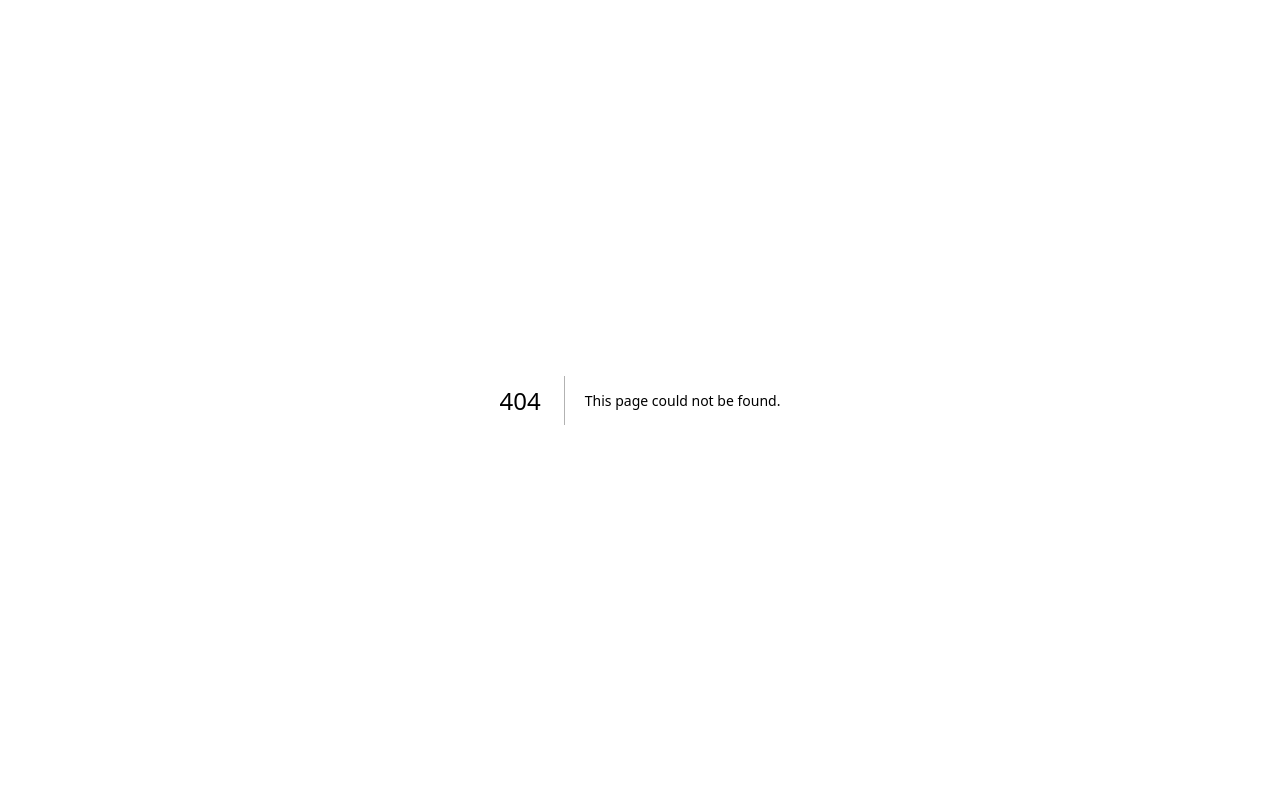
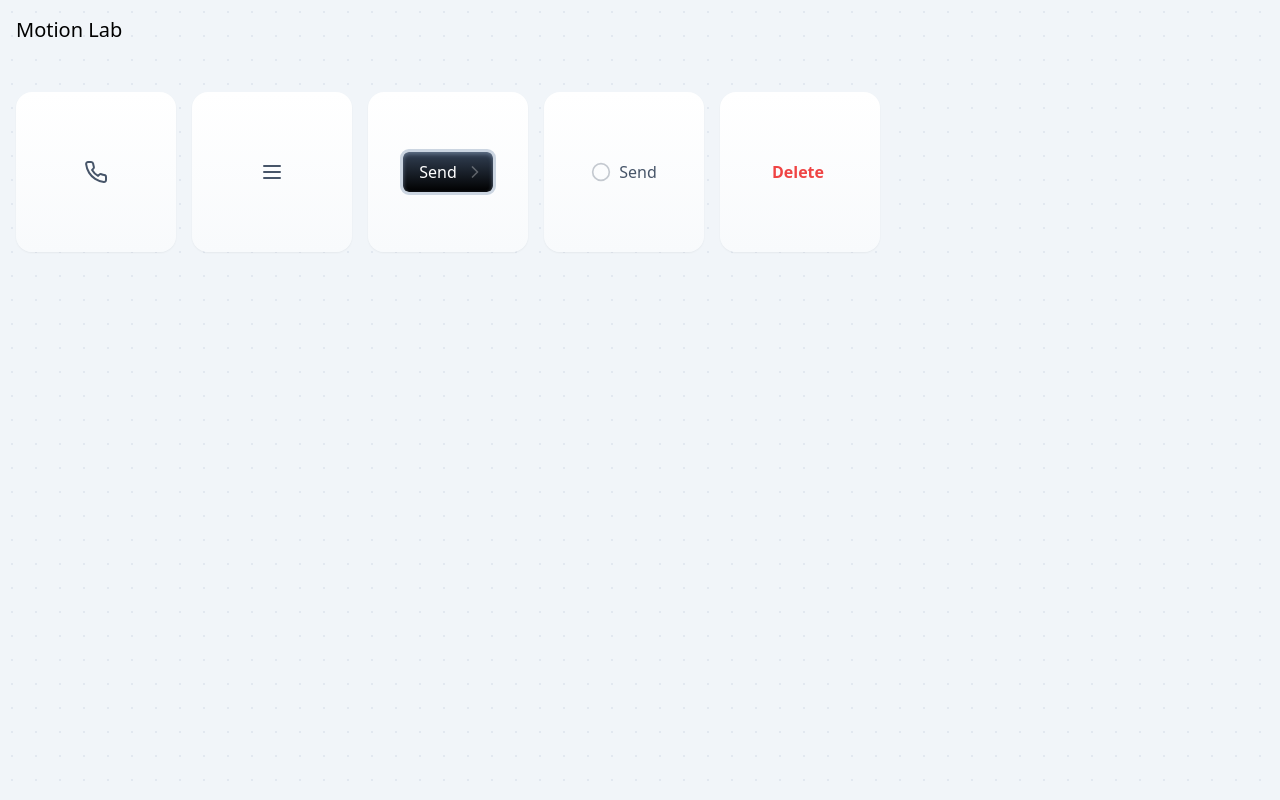
Before and after one commit to jordienr/jordienric.com, a Next.js app: page /lab in a window 1280 px wide. Before the commit this address had no page. Built offline with nearby package versions, Linux system fonts and the light colour scheme.

Commit message:
add motion lab

```diff
--- a/app/globals.css
+++ b/app/globals.css
@@ -15,3 +15,11 @@
 .photo-btn {
   @apply p-2 rounded-md text-slate-500 text-xs hover:bg-blue-100 hover:text-blue-500 transition;
 }
+
+.experiment {
+  @apply bg-gradient-to-b from-white to-slate-50 w-40 h-40 rounded-2xl shadow-sm border-slate-200 min-h-[80px] flex justify-center items-center;
+}
+
+.highlight {
+  @apply shadow-inner shadow-slate-500;
+}
--- /dev/null
+++ b/app/lab/page.tsx
@@ -0,0 +1,210 @@
+"use client";
+import {
+  ArrowRight,
+  Check,
+  CheckCheck,
+  CheckCircle,
+  ChevronRight,
+  Circle,
+  Menu,
+  Phone,
+  Trash,
+  Trash2,
+  Trash2Icon,
+  X,
+} from "lucide-react";
+import { AnimatePresence, motion } from "framer-motion";
+import { useState } from "react";
+
+export default function Lab() {
+  const phoneVariants = {
+    ringing: {
+      rotate: [0, -11, 10, -11, 10, 0],
+      transition: {
+        duration: 0.4,
+        ease: "easeInOut",
+        loop: Infinity,
+      },
+    },
+    still: {
+      rotate: 0,
+      transition: {
+        duration: 0.5,
+        ease: "easeInOut",
+      },
+    },
+  };
+
+  const [isOpen, setIsOpen] = useState(false);
+
+  const menuVariants = {
+    open: {
+      transition: {
+        duration: 0.2,
+        ease: "easeInOut",
+      },
+    },
+    closed: {
+      rotate: 180,
+      transition: {
+        duration: 0.2,
+        ease: "easeInOut",
+      },
+    },
+  };
+
+  const [buttonHover, setButtonHover] = useState(false);
+
+  const buttonVariants = {
+    hover: {
+      rotate: 360,
+      transition: {
+        duration: 0.3,
+        ease: "easeInOut",
+      },
+    },
+    default: {
+      opacity: 0.3,
+      transition: {
+        duration: 0.4,
+        ease: "easeInOut",
+      },
+    },
+  };
+
+  const [isChecked, setIsChecked] = useState(false);
+
+  const [deleteHover, setDeleteHover] = useState(false);
+
+  const deleteVariants = {
+    buttonHover: {
+      width: "104px",
+      transition: {
+        duration: 0.1,
+        ease: "easeInOut",
+      },
+    },
+    buttonDefault: {
+      width: "80px",
+      transition: {
+        duration: 0.1,
+        ease: "easeInOut",
+      },
+    },
+    iconHover: {
+      y: 0,
+      opacity: 1,
+      scale: 1,
+      display: "block",
+      transition: {
+        duration: 0.1,
+        ease: "easeInOut",
+        delay: 0.2,
+      },
+    },
+    iconDefault: {
+      y: 4,
+      opacity: 0,
+      scale: 0.2,
+      display: "none",
+      transition: {
+        duration: 0.2,
+        ease: "easeInOut",
+      },
+    },
+  };
+
+  return (
+    <div className="p-4">
+      <h1 className=" text-xl">Motion Lab</h1>
+
+      <div className="flex gap-4 mt-12 flex-wrap">
+        <div className="experiment text-slate-600 hover:text-blue-500 w-20">
+          <motion.div
+            className="p-4"
+            whileHover={"ringing"}
+            variants={phoneVariants}
+          >
+            <Phone />
+          </motion.div>
+        </div>
+        <div className="experiment text-slate-600 hover:text-blue-500 w-20">
+          <motion.button
+            className="p-4"
+            variants={menuVariants}
+            animate={isOpen ? "open" : "closed"}
+            onClick={() => setIsOpen(!isOpen)}
+          >
+            {isOpen ? <X /> : <Menu />}
+          </motion.button>
+        </div>
+        <div className="experiment text-slate-600 hover:text-blue-500">
+          <motion.button
+            onHoverStart={() => setButtonHover(true)}
+            onHoverEnd={() => setButtonHover(false)}
+            className="p-2 pr-2 pl-4 rounded-md bg-gradient-to-b from-slate-700 to-black text-white outline outline-slate-300 flex items-center gap-2 hover:outline-2 highlight"
+          >
+            Send
+            {buttonHover ? (
+              <motion.span
+                variants={buttonVariants}
+                animate={buttonHover ? "hover" : "default"}
+              >
+                <ArrowRight size="20" />
+              </motion.span>
+            ) : (
+              <motion.span
+                variants={buttonVariants}
+                animate={buttonHover ? "hover" : "default"}
+              >
+                <ChevronRight size="20" />
+              </motion.span>
+            )}
+          </motion.button>
+        </div>
+
+        <div className="experiment text-slate-600 hover:text-blue-500">
+          <motion.button
+            onClick={() => setIsChecked(!isChecked)}
+            className="p-2 hover:bg-slate-100 rounded-md flex items-center gap-2"
+          >
+            {isChecked ? (
+              <motion.span
+                variants={buttonVariants}
+                animate={isChecked ? "hover" : "default"}
+              >
+                <CheckCircle size="20" />
+              </motion.span>
+            ) : (
+              <motion.span
+                variants={buttonVariants}
+                animate={isChecked ? "hover" : "default"}
+              >
+                <Circle size="20" />
+              </motion.span>
+            )}
+            Send
+          </motion.button>
+        </div>
+
+        <div className="experiment">
+          <motion.button
+            onHoverStart={() => setDeleteHover(true)}
+            onHoverEnd={() => setDeleteHover(false)}
+            className="p-2 px-4 gap-2 hover:bg-red-50 flex items-center justify-end text-red-500 hover:text-red-600 rounded-md transition-all  hover:border-red-300 font-semibold"
+            variants={deleteVariants}
+            animate={deleteHover ? "buttonHover" : "buttonDefault"}
+          >
+            <motion.span
+              variants={deleteVariants}
+              animate={deleteHover ? "iconHover" : "iconDefault"}
+            >
+              <Trash2 size="20" />
+            </motion.span>
+            Delete
+          </motion.button>
+        </div>
+      </div>
+    </div>
+  );
+}
--- a/package.json
+++ b/package.json
@@ -18,6 +18,7 @@
     "eslint-config-next": "13.1.6",
     "exif-parser": "^0.1.12",
     "framer-motion": "^9.1.6",
+    "lucide-react": "^0.145.0",
     "next": "13.2.1",
     "postcss": "^8.4.21",
     "react": "18.2.0",
```
Also changed, not shown: 1 other file (tests, documents, lock files or other folders).
